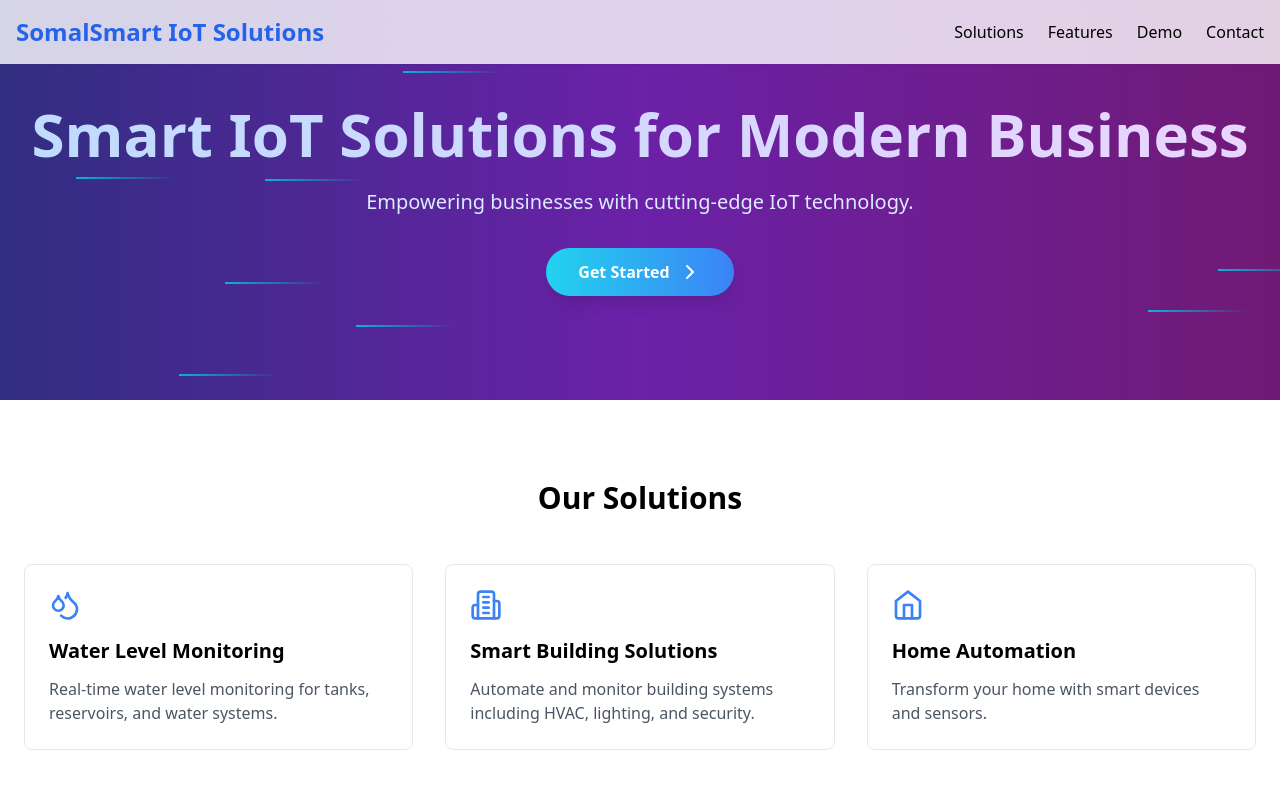
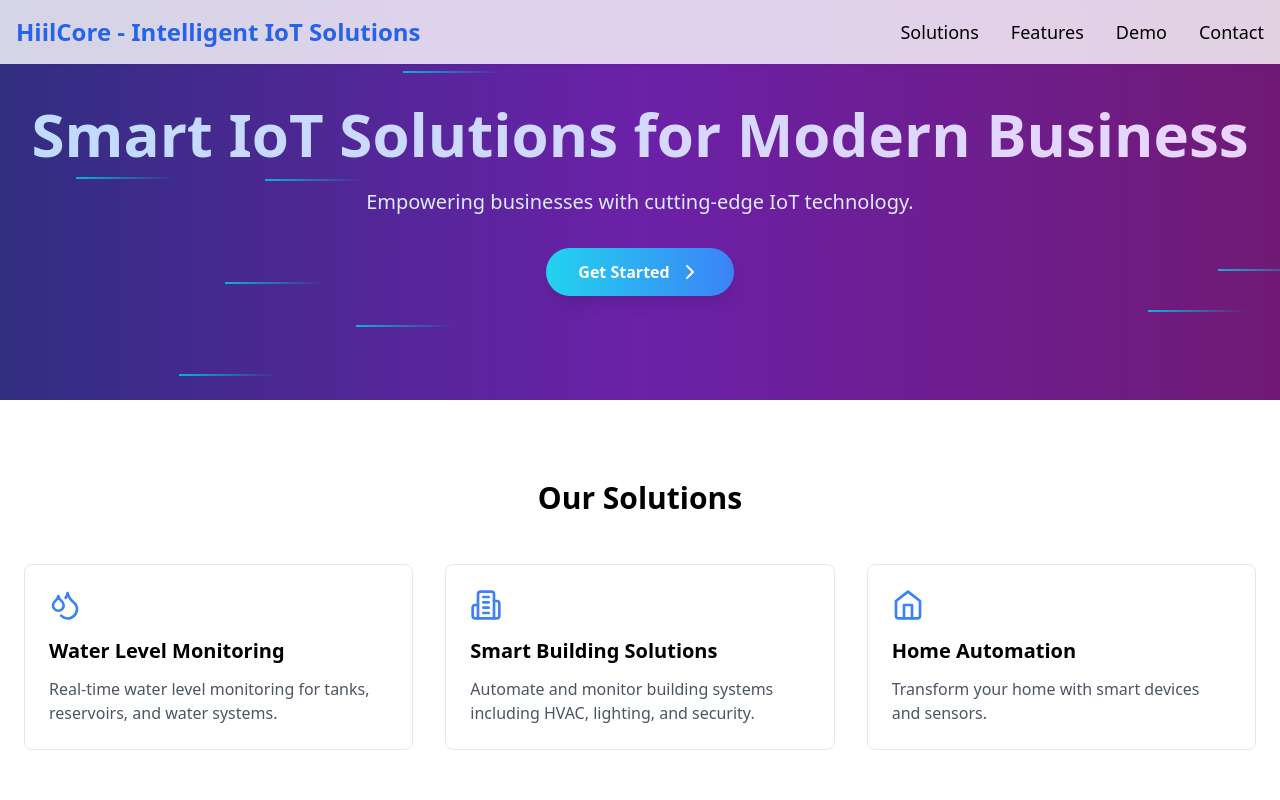
Before and after one commit to mustafasigad/iot-solutions-somalsmart, a Next.js app: page /iot-solutions-somalsmart/ in a window 1280 px wide. Shown: the top 800 px of the page. Built offline with nearby package versions, Linux system fonts and the light colour scheme.

Commit message:
page look  improved

```diff
--- a/src/components/layout/Header.js
+++ b/src/components/layout/Header.js
@@ -1,6 +1,4 @@
-// src/components/layout/Header.js
-"use client"
-
+"use client";
 import { useState } from 'react';
 import { Menu, X } from 'lucide-react';
 
@@ -17,29 +15,44 @@ export default function Header() {
 
   return (
     <header className="fixed top-0 w-full bg-white/80 backdrop-blur-md shadow-sm z-50">
-      <div className="container mx-auto px-4 py-4">
-        <div className="flex justify-between items-center">
-          <h1 className="text-xl md:text-2xl font-bold text-blue-600">SomalSmart IoT Solutions</h1>
+      <div className="container mx-auto px-4 py-4 flex justify-between items-center">
+        <h1 className="text-xl md:text-2xl font-bold text-blue-600">HiilCore - Intelligent IoT Solutions</h1>
 
         {/* Desktop Navigation */}
-          <nav className="hidden md:flex gap-6">
-            <button onClick={() => scrollToSection('solutions')} className="hover:text-blue-600">
+        <nav className="hidden md:flex gap-8 items-center">
+          <button
+            onClick={() => scrollToSection('solutions')}
+            className="text-lg hover:text-blue-600 transition-colors duration-200"
+          >
             Solutions
           </button>
-            <button onClick={() => scrollToSection('features')} className="hover:text-blue-600">
+          <button
+            onClick={() => scrollToSection('features')}
+            className="text-lg hover:text-blue-600 transition-colors duration-200"
+          >
             Features
           </button>
-            <button onClick={() => scrollToSection('demo')} className="hover:text-blue-600">
+          <button
+            onClick={() => scrollToSection('demo')}
+            className="text-lg hover:text-blue-600 transition-colors duration-200"
+          >
             Demo
           </button>
-            <button onClick={() => scrollToSection('contact')} className="hover:text-blue-600">
+          <button
+            onClick={() => scrollToSection('contact')}
+            className="text-lg hover:text-blue-600 transition-colors duration-200"
+          >
             Contact
           </button>
         </nav>
 
         {/* Mobile Menu Button */}
-          <button className="md:hidden p-2" onClick={() => setIsMenuOpen(!isMenuOpen)}>
-            {isMenuOpen ? <X /> : <Menu />}
+        <button
+          className="md:hidden p-2 focus:outline-none focus:ring-2 focus:ring-blue-500"
+          onClick={() => setIsMenuOpen(!isMenuOpen)}
+          aria-label="Toggle Menu"
+        >
+          {isMenuOpen ? <X size={28} /> : <Menu size={28} />}
         </button>
       </div>
 
@@ -49,32 +62,31 @@ export default function Header() {
           <div className="flex flex-col gap-4">
             <button
               onClick={() => scrollToSection('solutions')}
-                className="py-2 hover:text-blue-600"
+              className="py-2 text-lg hover:text-blue-600 transition-colors duration-200"
             >
               Solutions
             </button>
             <button
               onClick={() => scrollToSection('features')}
-                className="py-2 hover:text-blue-600"
+              className="py-2 text-lg hover:text-blue-600 transition-colors duration-200"
             >
               Features
             </button>
             <button
               onClick={() => scrollToSection('demo')}
-                className="py-2 hover:text-blue-600"
+              className="py-2 text-lg hover:text-blue-600 transition-colors duration-200"
             >
               Demo
             </button>
             <button
               onClick={() => scrollToSection('contact')}
-                className="py-2 hover:text-blue-600"
+              className="py-2 text-lg hover:text-blue-600 transition-colors duration-200"
             >
               Contact
             </button>
           </div>
         </nav>
       )}
-      </div>
     </header>
   );
 }
```
Lines whose indentation alone changed are shown as unchanged.
